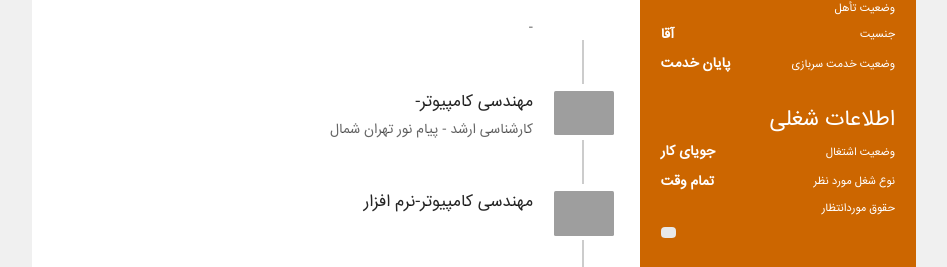
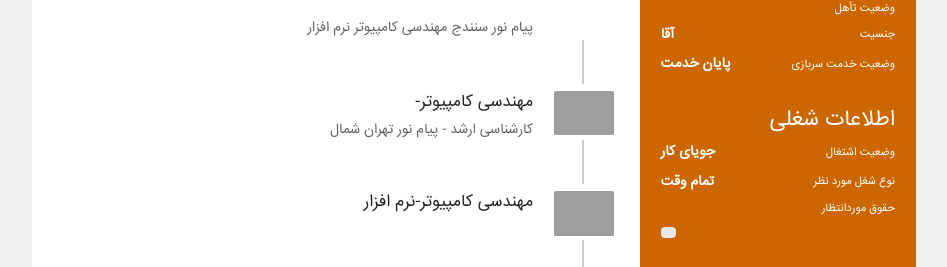
Before and after one commit to Smz-zamani/resume, a plain HTML site: page index.html in a window 1280 px wide. Shown: the part 526-793 px from the top of the page, without its empty margins (166-1113 px from the left). Drawn offline with Linux system fonts and the light colour scheme; grey boxes are pictures that could not be loaded.

Commit message:
Update index.html

```diff
--- a/index.html
+++ b/index.html
@@ -275,7 +275,7 @@
                                     <div class="ui right floated r-grey" style="text-align: left">
 
                                     </div>
-                                    <div class="meta"> - </div>
+                                    <div class="meta"> پیام نور سنندج مهندسی کامپیوتر نرم افزار</div>
                                 </div>
                             </div>
 
```
